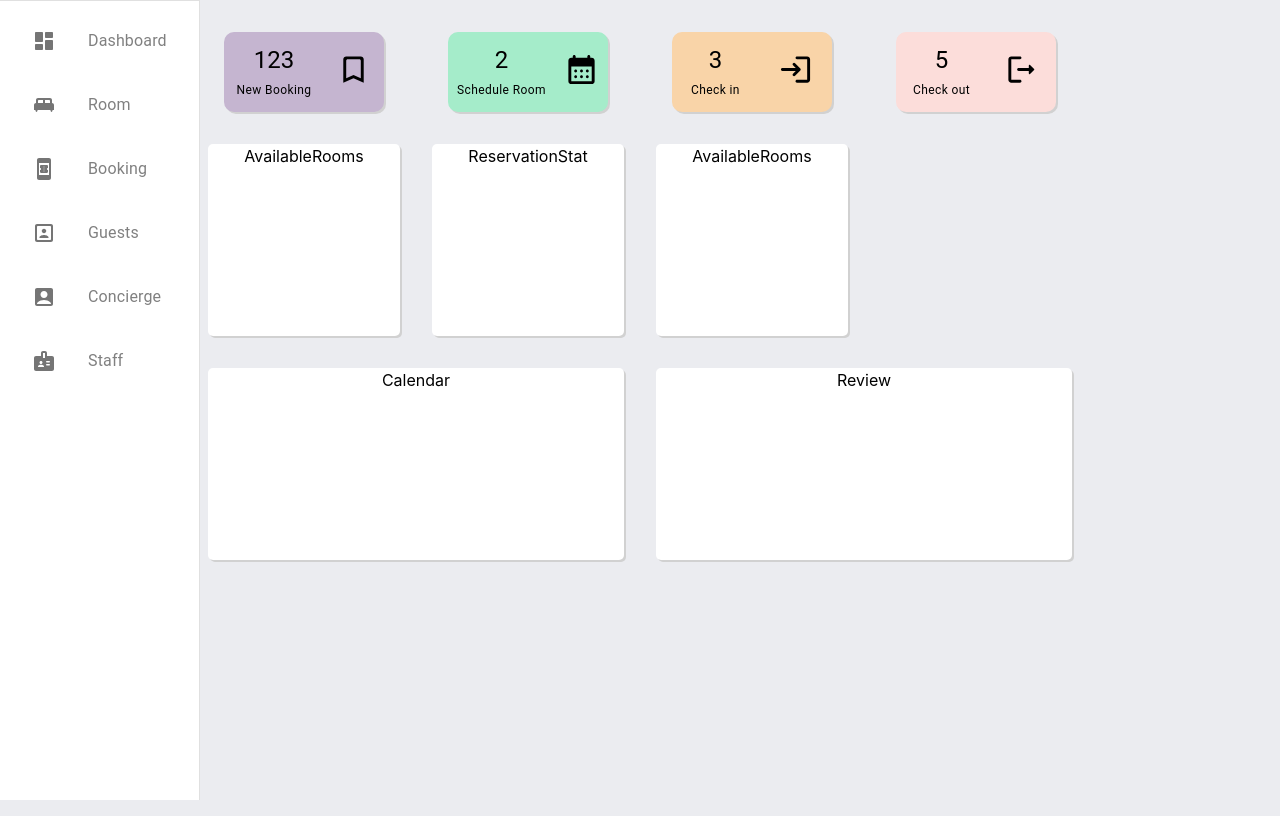
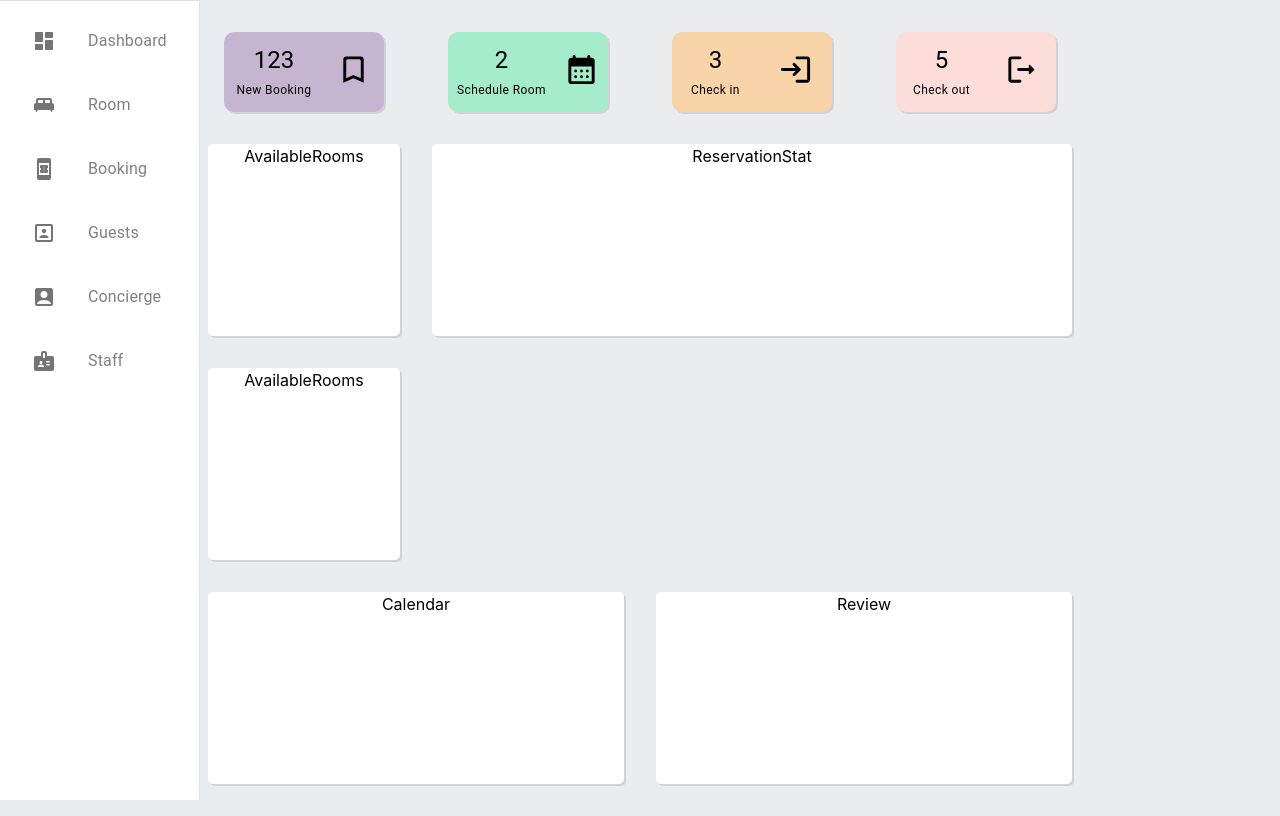
Before and after one commit to Sena543/hotel-mgt-frontend, a React (Vite) app: page / in a window 1280 px wide. Built offline with nearby package versions, Linux system fonts and the light colour scheme.

Commit message:
add: layout fixed and everything showing as supposed to

```diff
--- a/src/pages/Dashboard/Dashboard.tsx
+++ b/src/pages/Dashboard/Dashboard.tsx
@@ -24,7 +24,7 @@ function Dashboard() {
 			<div>
 				<AvailableRooms />
 			</div>
-			<div className=".grid-col-span-3_row-span-2">
+			<div className="grid-col-span-3_row-span-2">
 				<ReservationStat />
 			</div>
 			<div>
@@ -35,6 +35,7 @@ function Dashboard() {
 			</div>
 			<div className="grid-col-span-2">
 				<Review />
+				{/* <Review /> */}
 			</div>
 		</div>
 	);
--- a/src/pages/Dashboard/dash.css
+++ b/src/pages/Dashboard/dash.css
@@ -5,7 +5,7 @@
 }
 
 .grid-col-span-3_row-span-2 {
-	grid-column: 2 / 5;
+	grid-column: span 3;
 	grid-row: span 2;
 }
 
```
